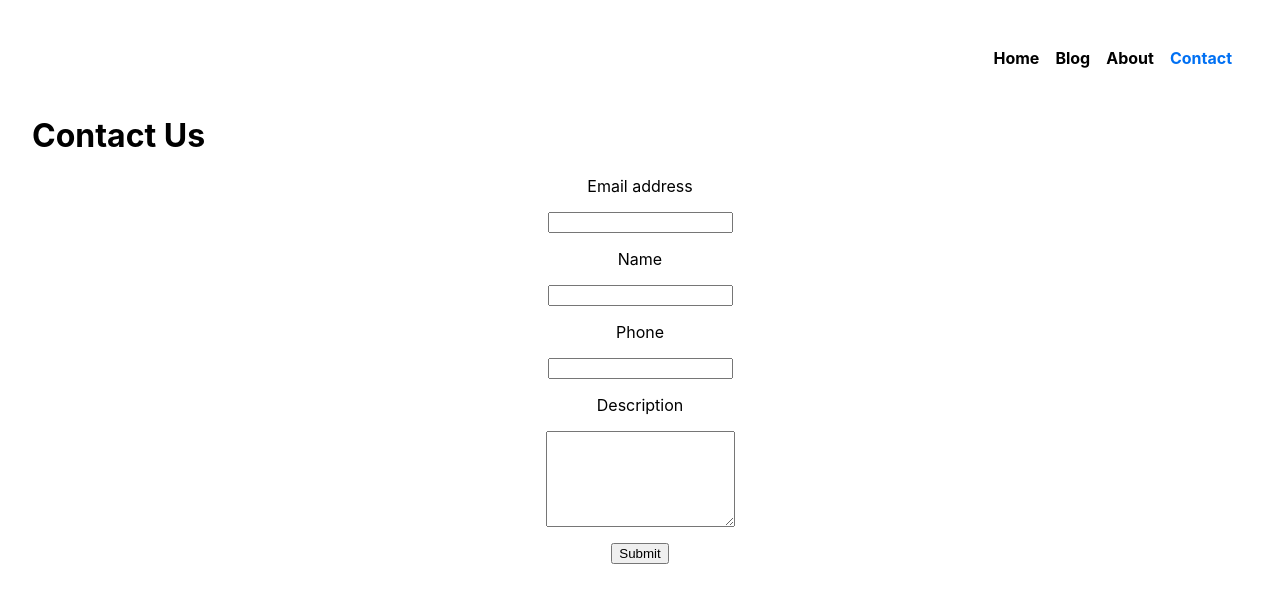
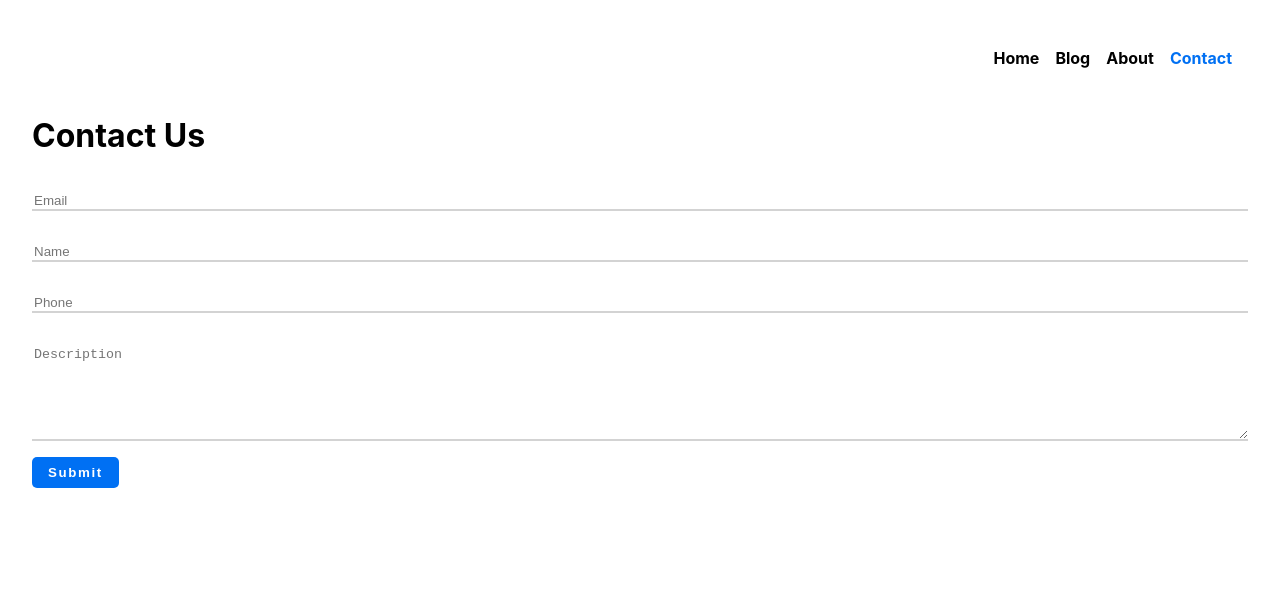
Before and after one commit to heyitsuzair/huntingcode-next, a Next.js app: page /contact in a window 1280 px wide. Shown: the top 602 px of the page. Built offline with nearby package versions, Linux system fonts and the light colour scheme.

Commit message:
Styling Fixes

```diff
--- /dev/null
+++ b/contactdata/7.json
@@ -0,0 +1 @@
+{"name":"uz","email":"pmpefm@gmail.com","phone":"03","desc":"ofefneof"}
--- /dev/null
+++ b/contactdata/8.json
@@ -0,0 +1 @@
+{"name":"uz","email":"pmpefm@gmail.com","phone":"03","desc":"ofefneof"}
--- /dev/null
+++ b/contactdata/9.json
@@ -0,0 +1 @@
+{"name":"Muhammad Uzair","email":"uzairdevil354123@gmail.com","phone":"03233337187","desc":"pwdwd"}
--- a/pages/contact.js
+++ b/pages/contact.js
@@ -18,6 +18,10 @@ const Contact = () => {
         desc,
       };
       const { data } = await axios.post(postContact, apiData);
+      setname("");
+      setemail("");
+      setphone("");
+      setdesc("");
     } catch (error) {
       console.warn(error);
     }
@@ -28,61 +32,54 @@ const Contact = () => {
       <h1>Contact Us</h1>
       <form onSubmit={handleFormSubmit}>
         <div class={`mb-3 ${styles.grid}`}>
-          <label for="exampleInputEmail1" class="form-label">
-            Email address
-          </label>
+          <div class={`mb-3 ${styles.grid}`}>
             <input
               type="email"
-            class="form-control"
+              class={styles.formControl}
               id="exampleInputEmail1"
               name="email"
               value={email}
+              placeholder="Email"
               required
               onChange={(e) => setemail(e.target.value)}
               aria-describedby="emailHelp"
             />
-
+          </div>
           <div class={`mb-3 ${styles.grid}`}>
-            <label for="exampleInputName1" class="form-label">
-              Name
-            </label>
             <input
               name="name"
               type="text"
-              class="form-control"
+              class={styles.formControl}
               value={name}
               required
+              placeholder="Name"
               onChange={(e) => setname(e.target.value)}
               id="exampleInputName1"
             />
           </div>
           <div class={`mb-3 ${styles.grid}`}>
-            <label for="exampleInputTel1" class="form-label">
-              Phone
-            </label>
             <input
               name="phone"
               type="tel"
-              class="form-control"
+              class={styles.formControl}
               id="exampleInputTel1"
+              placeholder="Phone"
               value={phone}
               required
               onChange={(e) => setphone(e.target.value)}
             />
           </div>
           <div class={`mb-3 ${styles.grid}`}>
-            <label for="exampleInputDescription1" class="form-label">
-              Description
-            </label>
             <textarea
               onChange={(e) => setdesc(e.target.value)}
               name="desc"
               rows={6}
               cols={21}
+              placeholder="Description"
               required
-            >
-              {desc}
-            </textarea>
+              class={styles.formControl}
+              value={desc}
+            ></textarea>
           </div>
           <button type="submit" class="btn btn-primary">
             Submit
--- a/styles/About.module.css
+++ b/styles/About.module.css
@@ -4,7 +4,7 @@
   justify-content: center;
   flex-wrap: wrap;
   flex-direction: column;
-  padding: 10rem 5rem;
+  padding: 2rem 5rem;
 }
 
 .main {
--- a/styles/Contact.module.css
+++ b/styles/Contact.module.css
@@ -1,9 +1,9 @@
 .grid {
   display: flex;
-  align-items: center;
+  align-items: flex-start;
   justify-content: center;
   flex-direction: column;
-  gap: 1rem;
+  margin: 1rem 0;
 }
 .container {
   padding: 0 2rem;
@@ -18,3 +18,15 @@
 .textCenter {
   text-align: center;
 }
+.formControl {
+  border: none;
+  outline: none;
+  border-bottom: 2px solid #d3d3d3;
+  transition: 0.4s all;
+  width: 95vw;
+}
+.formControl:focus,
+.formControl:hover,
+.formControl:active {
+  border-bottom: 2px solid #0070f3;
+}
--- a/styles/Home.module.css
+++ b/styles/Home.module.css
@@ -95,6 +95,9 @@
     width: 100%;
     flex-direction: column;
   }
+  .title {
+    font-size: 3rem;
+  }
 }
 
 @media (prefers-color-scheme: dark) {
--- a/styles/globals.css
+++ b/styles/globals.css
@@ -24,3 +24,14 @@ a {
     background: black;
   }
 }
+.btn-primary {
+  background-color: #0070f3;
+  color: white;
+  outline: none;
+  border: none;
+  padding: 0.5rem 1rem;
+  letter-spacing: 0.1rem;
+  font-weight: 700;
+  cursor: pointer;
+  border-radius: 5px;
+}
```
Also changed, not shown: pages/index.js (+5 -14 lines). Lines whose indentation alone changed are shown as unchanged.
